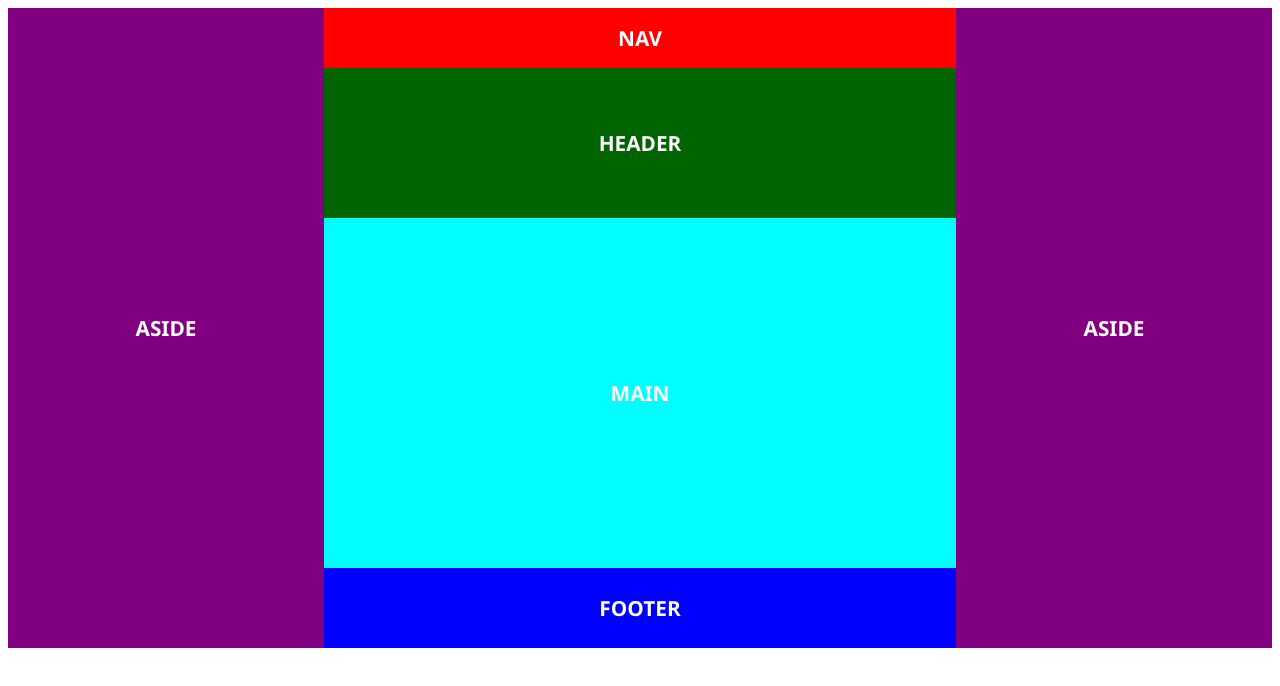
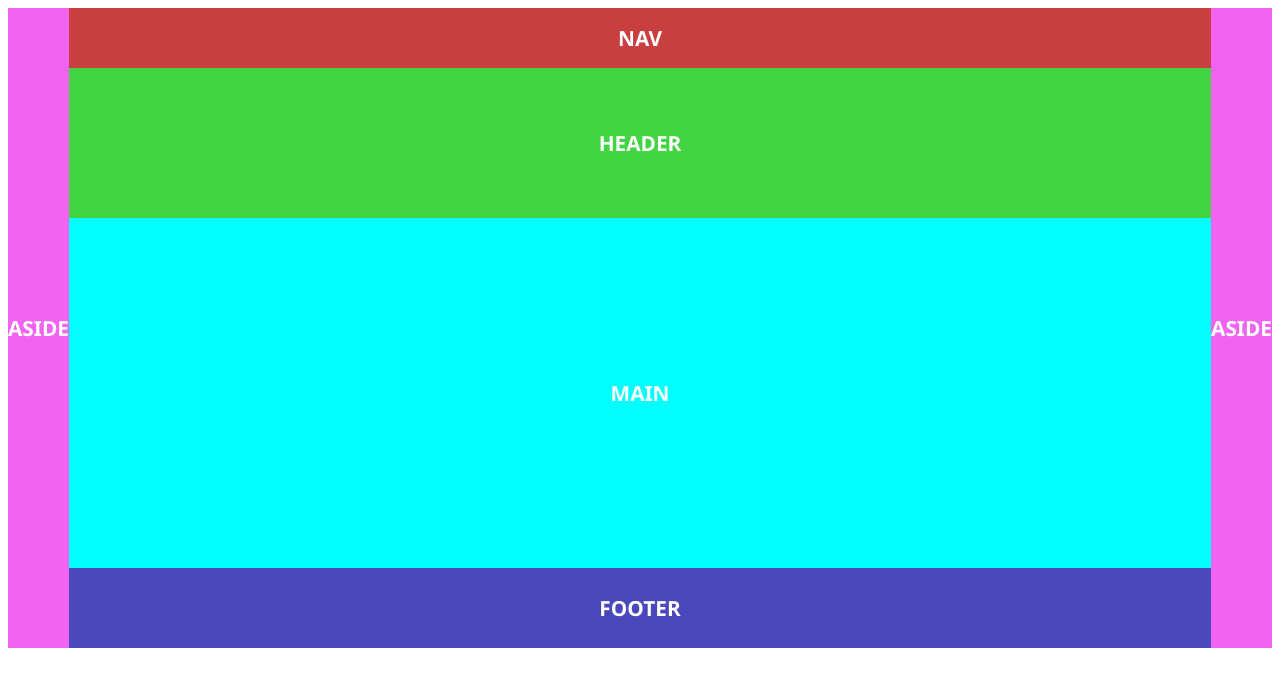
Before and after one commit to AigerimAkmatalieva/15.11.21, a plain HTML site: page index.html in a window 1280 px wide. Drawn offline with Linux system fonts and the light colour scheme.

Commit message:
index.html

```diff
--- a/style.css
+++ b/style.css
@@ -1,9 +1,9 @@
 nav {
-  background-color: red;
+  background-color: rgb(201, 62, 62);
   min-height: 60px;
 }
 header {
-background-color: darkgreen;
+background-color: rgb(66, 212, 66);
 min-height: 150px;
 }
 main {
@@ -11,11 +11,11 @@ main {
   min-height: 350px;
 }
 aside {
-  background-color: purple;
+  background-color: rgb(241, 100, 241);
   min-height: 350px;
   }
 footer {
-background-color: blue;
+background-color: rgb(73, 73, 189);
 min-height: 80px;
 }
 .placeholder {
@@ -31,9 +31,11 @@ min-height: 80px;
 .row {
   display: flex;
 }
-aside {
-  width: 25%;
-}
 .column {
   flex: 1 0 0;
+  /*
+  flex-grow: 1;
+  flex-shrink: 0;
+  flex-basis: 0;
+  */
 }
```
